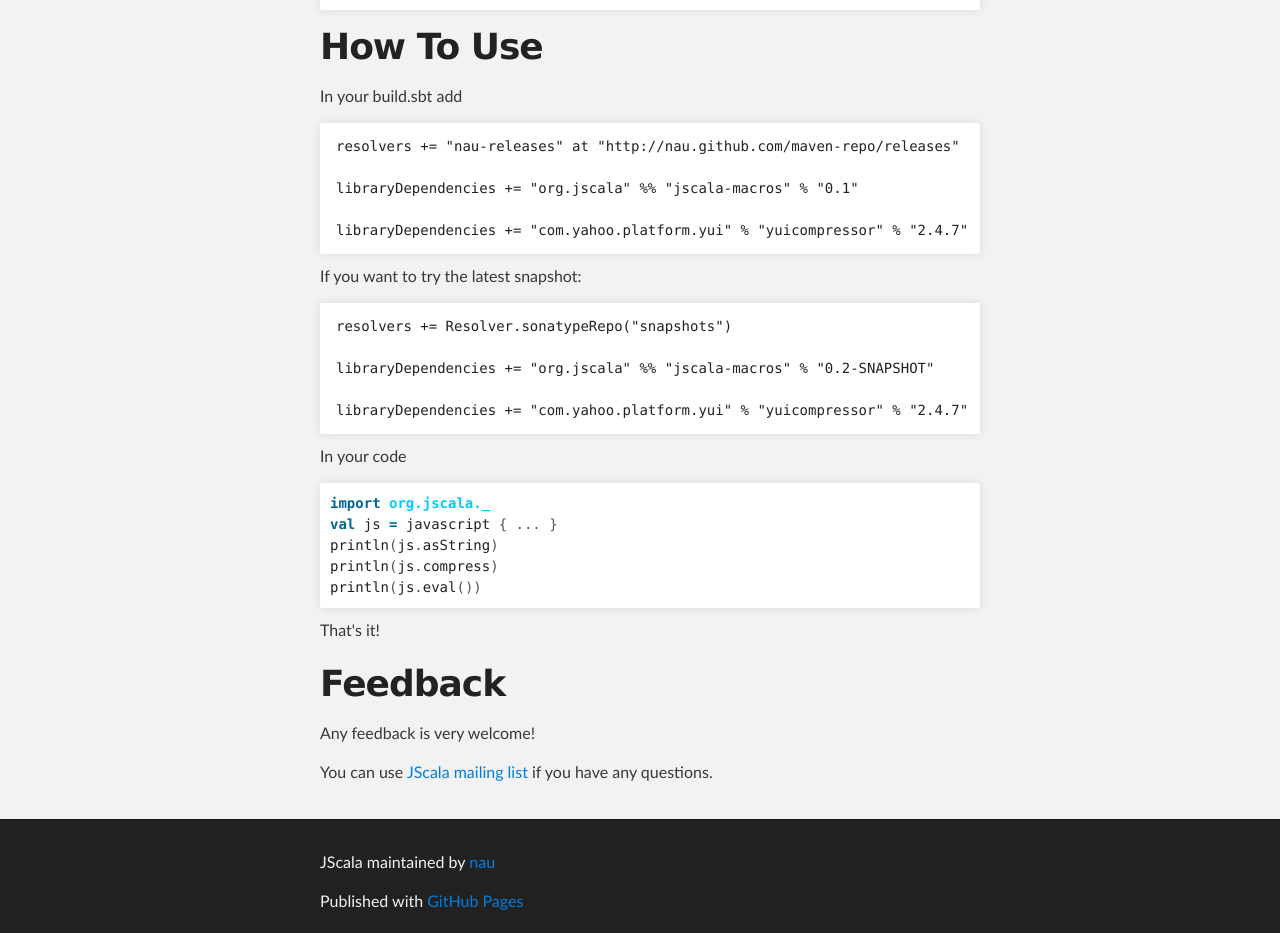
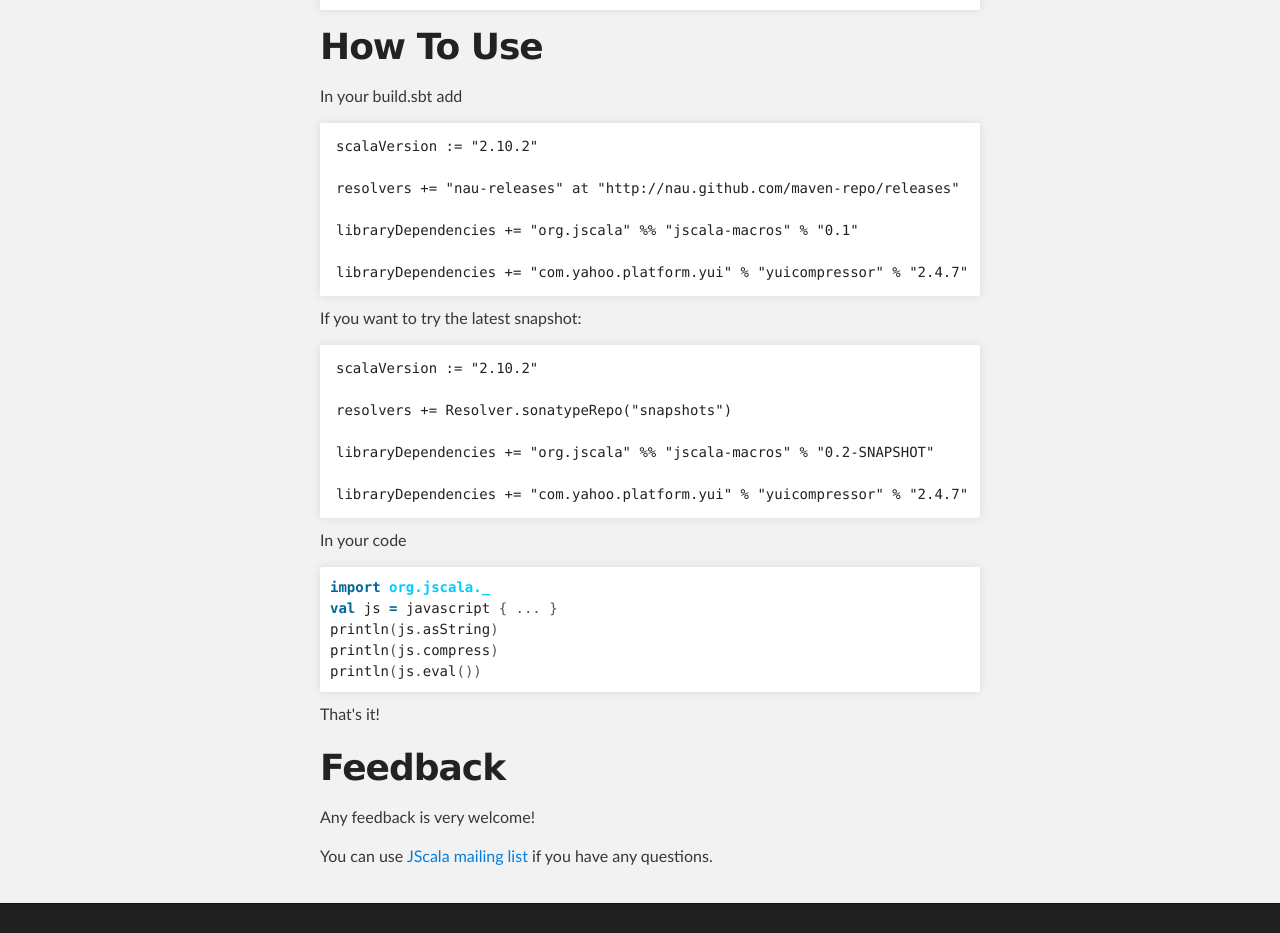
Before and after one commit to nau/jscala, a plain HTML site: page index.html in a window 1280 px wide. Shown: the part 1941-2874 px from the top of the page. Drawn offline with Linux system fonts and the light colour scheme.

```diff
--- a/index.html
+++ b/index.html
@@ -117,7 +117,9 @@
 
 <p>In your build.sbt add</p>
 
-<pre><code>resolvers += "nau-releases" at "http://nau.github.com/maven-repo/releases"
+<pre><code>scalaVersion := "2.10.2"
+
+resolvers += "nau-releases" at "http://nau.github.com/maven-repo/releases"
 
 libraryDependencies += "org.jscala" %% "jscala-macros" % "0.1"
 
@@ -126,7 +128,9 @@ libraryDependencies += "com.yahoo.platform.yui" % "yuicompressor" % "2.4.7"
 
 <p>If you want to try the latest snapshot:</p>
 
-<pre><code>resolvers += Resolver.sonatypeRepo("snapshots")
+<pre><code>scalaVersion := "2.10.2"
+
+resolvers += Resolver.sonatypeRepo("snapshots")
 
 libraryDependencies += "org.jscala" %% "jscala-macros" % "0.2-SNAPSHOT"
 
```
Also changed, not shown: params.json (+1 -1 lines).
